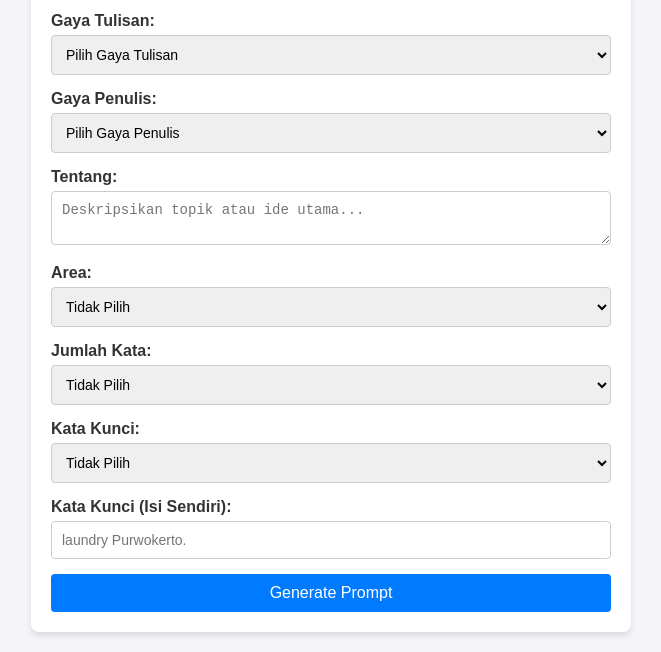
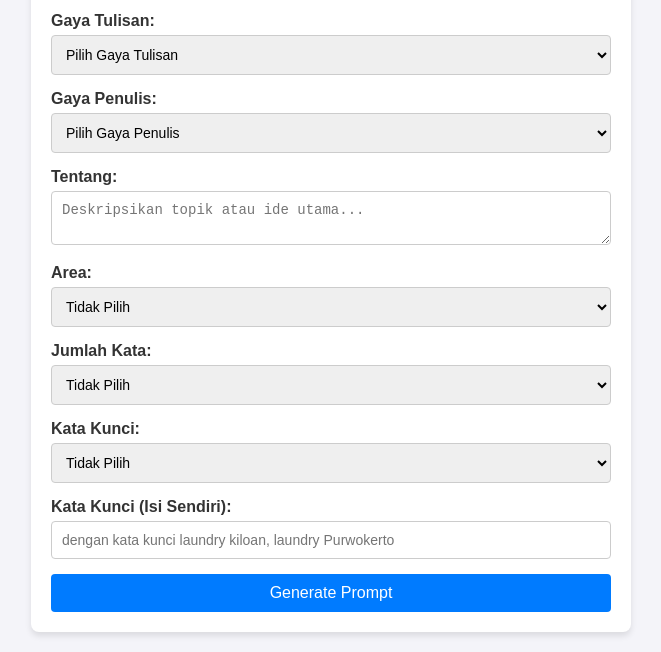
Before and after one commit to aiindonesiaart/aicontent-generator, a plain HTML site: page index.html in a window 1280 px wide. Shown: the part 163-815 px from the top of the page, without its empty margins (309-970 px from the left). Drawn offline with Linux system fonts and the light colour scheme.

Commit message:
Update index.html

```diff
--- a/index.html
+++ b/index.html
@@ -135,7 +135,7 @@
 
       <div class="form-group">
         <label for="keywords2">Kata Kunci (Isi Sendiri):</label>
-        <input type="text" id="keywords2" name="keywords2" placeholder="laundry Purwokerto.">
+        <input type="text" id="keywords2" name="keywords2" placeholder="dengan kata kunci laundry kiloan, laundry Purwokerto">
       </div>
 
       <!-- Generate Button -->
```
